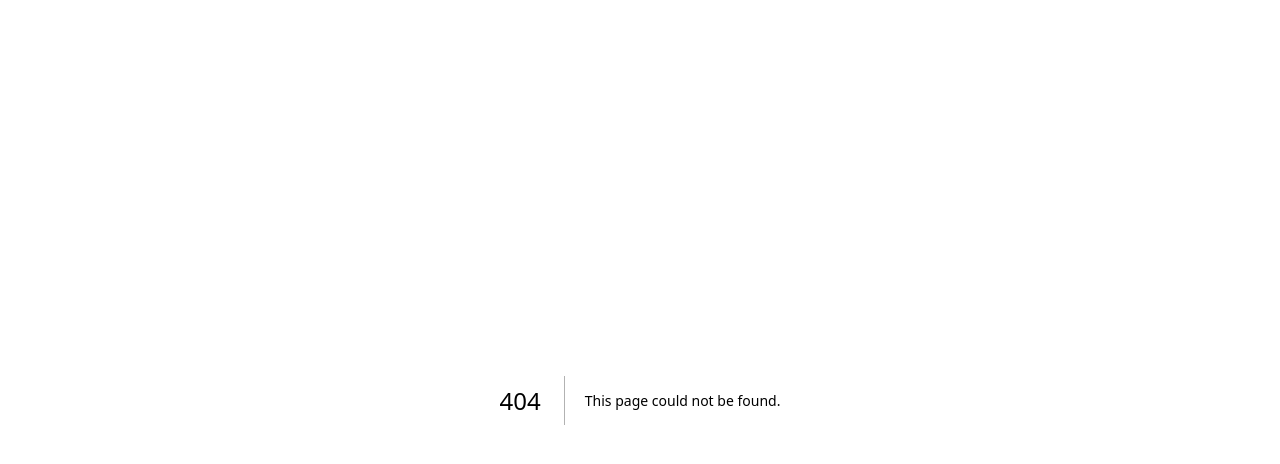
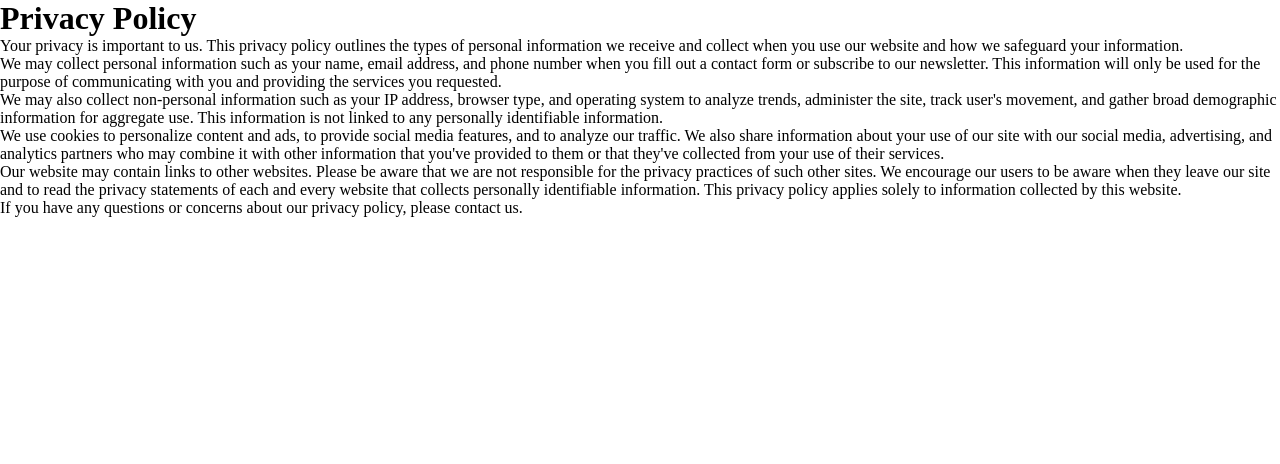
Before and after one commit to ajaygb01/nextjs-portfolio, a Next.js app: page /privacy in a window 1280 px wide. Before the commit this address had no page. Shown: the top 464 px of the page. Built offline with nearby package versions, Linux system fonts and the light colour scheme.

Commit message:
adding privacy policy

```diff
--- /dev/null
+++ b/pages/privacy.tsx
@@ -0,0 +1,51 @@
+import React from 'react'
+
+const PrivacyPage: React.FC = () => {
+    return (
+        <div>
+            <h1>Privacy Policy</h1>
+            <p>
+                Your privacy is important to us. This privacy policy outlines
+                the types of personal information we receive and collect when
+                you use our website and how we safeguard your information.
+            </p>
+            <p>
+                We may collect personal information such as your name, email
+                address, and phone number when you fill out a contact form or
+                subscribe to our newsletter. This information will only be used
+                for the purpose of communicating with you and providing the
+                services you requested.
+            </p>
+            <p>
+                We may also collect non-personal information such as your IP
+                address, browser type, and operating system to analyze trends,
+                administer the site, track user's movement, and gather broad
+                demographic information for aggregate use. This information is
+                not linked to any personally identifiable information.
+            </p>
+            <p>
+                We use cookies to personalize content and ads, to provide social
+                media features, and to analyze our traffic. We also share
+                information about your use of our site with our social media,
+                advertising, and analytics partners who may combine it with
+                other information that you've provided to them or that they've
+                collected from your use of their services.
+            </p>
+            <p>
+                Our website may contain links to other websites. Please be aware
+                that we are not responsible for the privacy practices of such
+                other sites. We encourage our users to be aware when they leave
+                our site and to read the privacy statements of each and every
+                website that collects personally identifiable information. This
+                privacy policy applies solely to information collected by this
+                website.
+            </p>
+            <p>
+                If you have any questions or concerns about our privacy policy,
+                please contact us.
+            </p>
+        </div>
+    )
+}
+
+export default PrivacyPage
```
